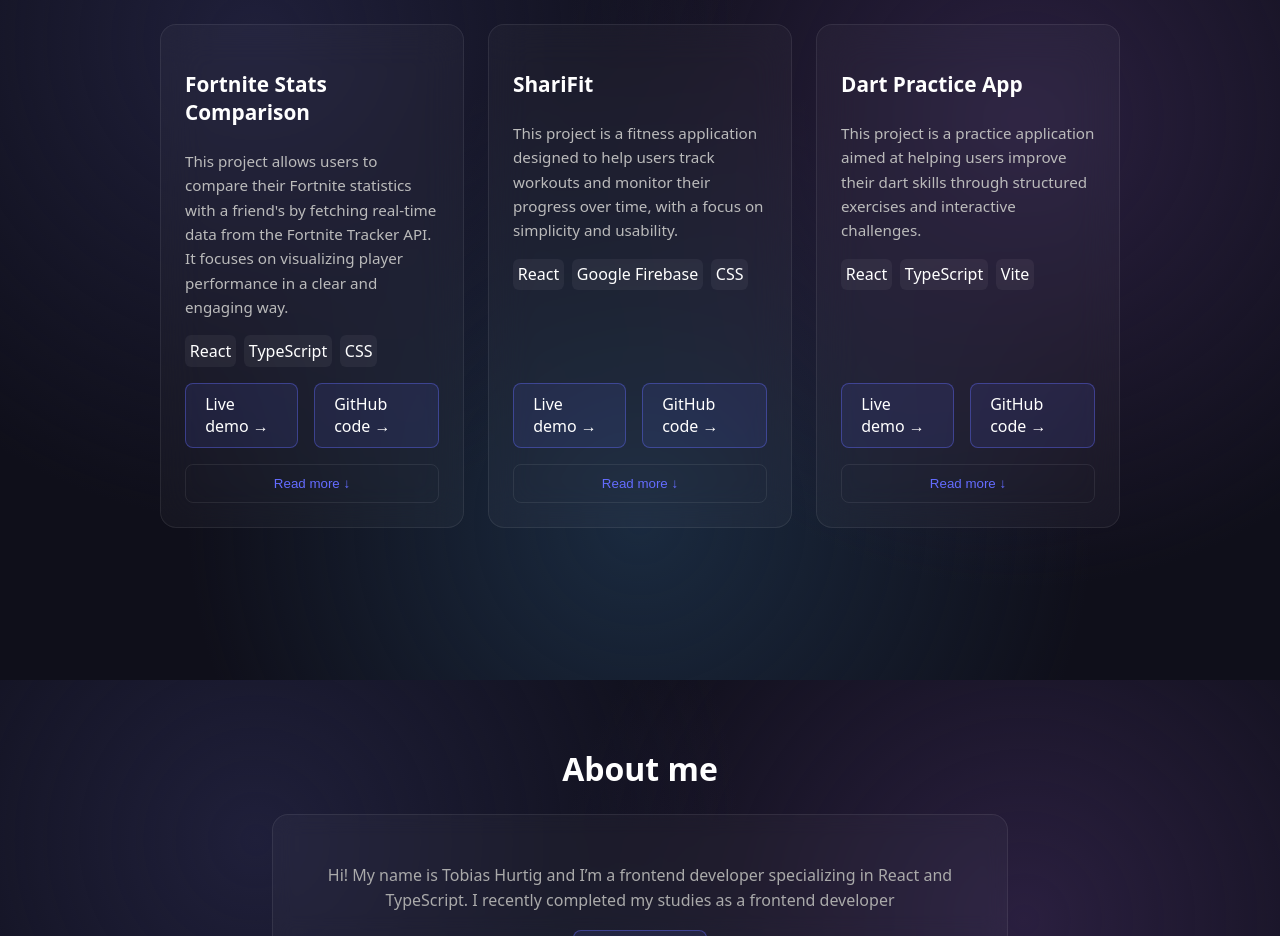
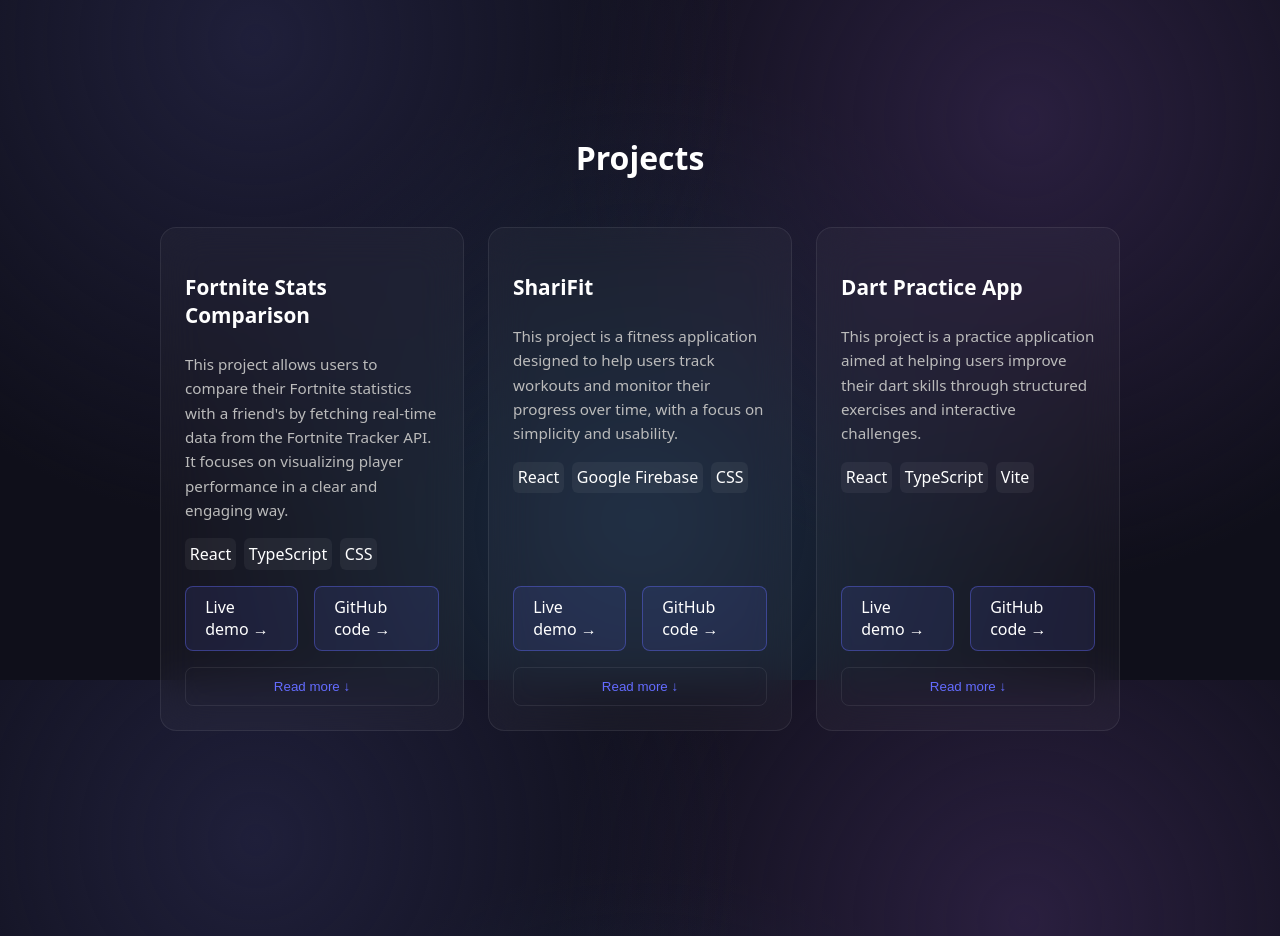
Before and after one commit to Snorone/Portfolio, a React (Vite) app: page / in a window 1280 px wide. Shown: the part 920-1856 px from the top of the page. Built offline with nearby package versions, Linux system fonts and the light colour scheme.

Commit message:
feat: add title to Projects section for improved clarity

```diff
--- a/src/pages/Projects/Projects.tsx
+++ b/src/pages/Projects/Projects.tsx
@@ -51,6 +51,8 @@
 
   return (
     <section id="Projects" className={styles.container}>
+      <h2 className={styles.title}>Projects</h2>
+
       <div
         ref={ref}
         className={`${styles.grid} ${isVisible ? styles.show : styles.hidden}`}
```
